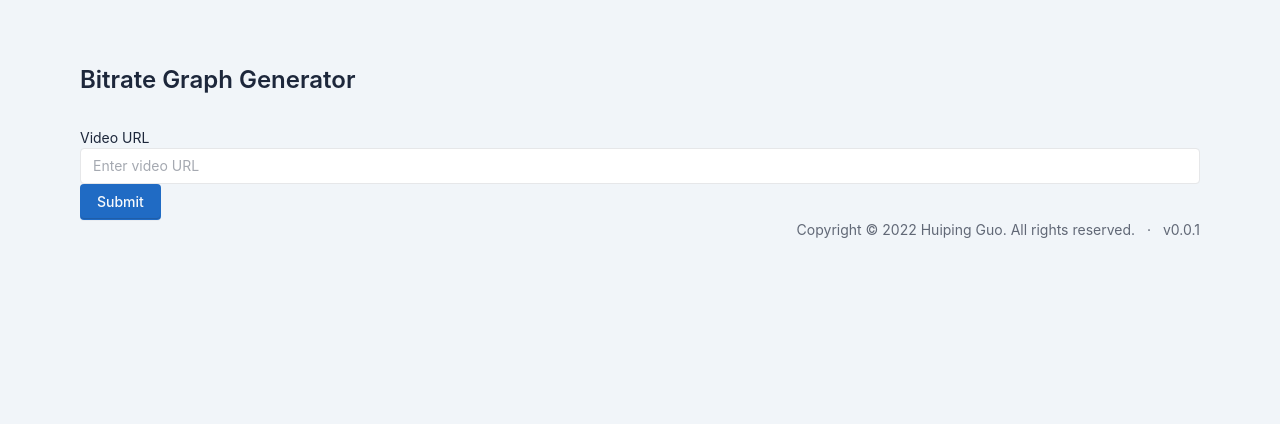
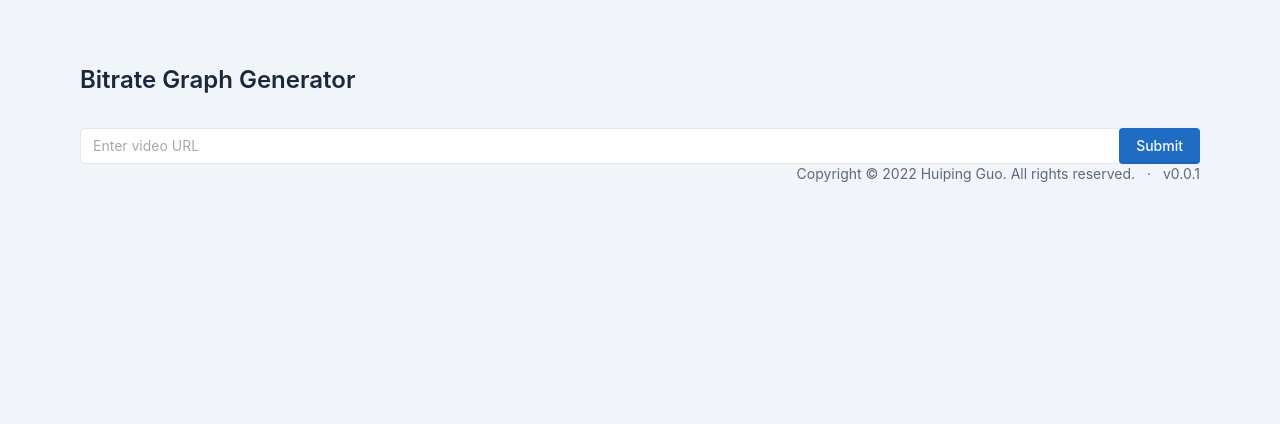
Before and after one commit to huiping192/BitrateGraphGenerator, a Flask app: page / in a window 1280 px wide. Shown: the top 424 px of the page. Run offline with Flask 2, Linux system fonts and the light colour scheme; some libraries are stand-ins or nearby versions.

Commit message:
adjust button

```diff
--- a/templates/index.html
+++ b/templates/index.html
@@ -11,12 +11,13 @@
     <div class="container">
         <h1 class="mt-5">Bitrate Graph Generator</h1>
         <form method="POST" class="mt-4">
-            <div class="form-group">
-                <label for="video_url">Video URL</label>
-                <input type="text" class="form-control" name="video_url" id="video_url" placeholder="Enter video URL">
+            <div class="input-group">
+              <input type="text" class="form-control" name="video_url" id="video_url" placeholder="Enter video URL">
+              <div class="input-group-append">
+                <button type="submit" class="btn btn-primary">Submit</button>
+              </div>
             </div>
-            <button type="submit" class="btn btn-primary">Submit</button>
-        </form>
+          </form>
 
         <div class="row">
             <div class="col-md-6">
```
